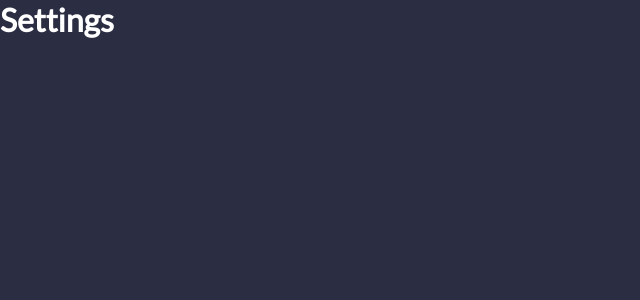
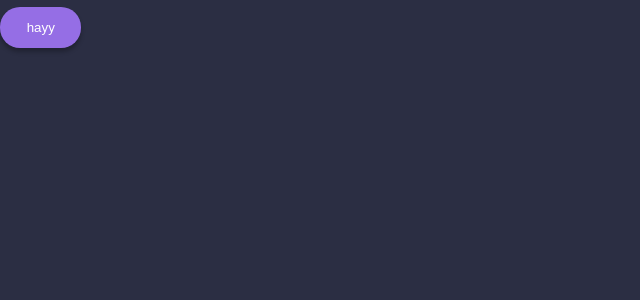
Before and after one commit to deviled-devs/task-manager, a React (Create React App) app: page /settings in a window 1280 px wide. Shown: the top 300 px of the page, without its empty margins (0-640 px from the left). Built offline with nearby package versions, Linux system fonts and the light colour scheme.

Commit message:
button component

```diff
--- /dev/null
+++ b/src/components/Common/Elements/Button/index.tsx
@@ -0,0 +1,27 @@
+import React from "react";
+import styled from "styled-components";
+
+interface Props {
+  children: any;
+  onClick?: (event: React.MouseEvent<HTMLButtonElement, MouseEvent>) => void;
+}
+
+const Button = ({ children, onClick }: Props) => {
+  return <StyledButton onClick={onClick}>{children}</StyledButton>;
+};
+
+export default Button;
+
+const StyledButton = styled.button`
+  border: none;
+  outline: none;
+  border-radius: 20px;
+  padding: 1em 2em;
+  color: white;
+  box-shadow: 0px 4px 4px rgba(0, 0, 0, 0.25);
+  background-color: ${({ theme }) => theme.contrast};
+
+  &:hover {
+    opacity: 0.5;
+  }
+`;
--- a/src/containers/Settings/index.tsx
+++ b/src/containers/Settings/index.tsx
@@ -1,5 +1,10 @@
 import React from "react";
+import Button from "../../components/Common/Elements/Button";
 
-const Settings = () => <h1>Settings</h1>;
+const Settings = () => (
+  <h1>
+    <Button>hayy</Button>
+  </h1>
+);
 
 export default Settings;
```
